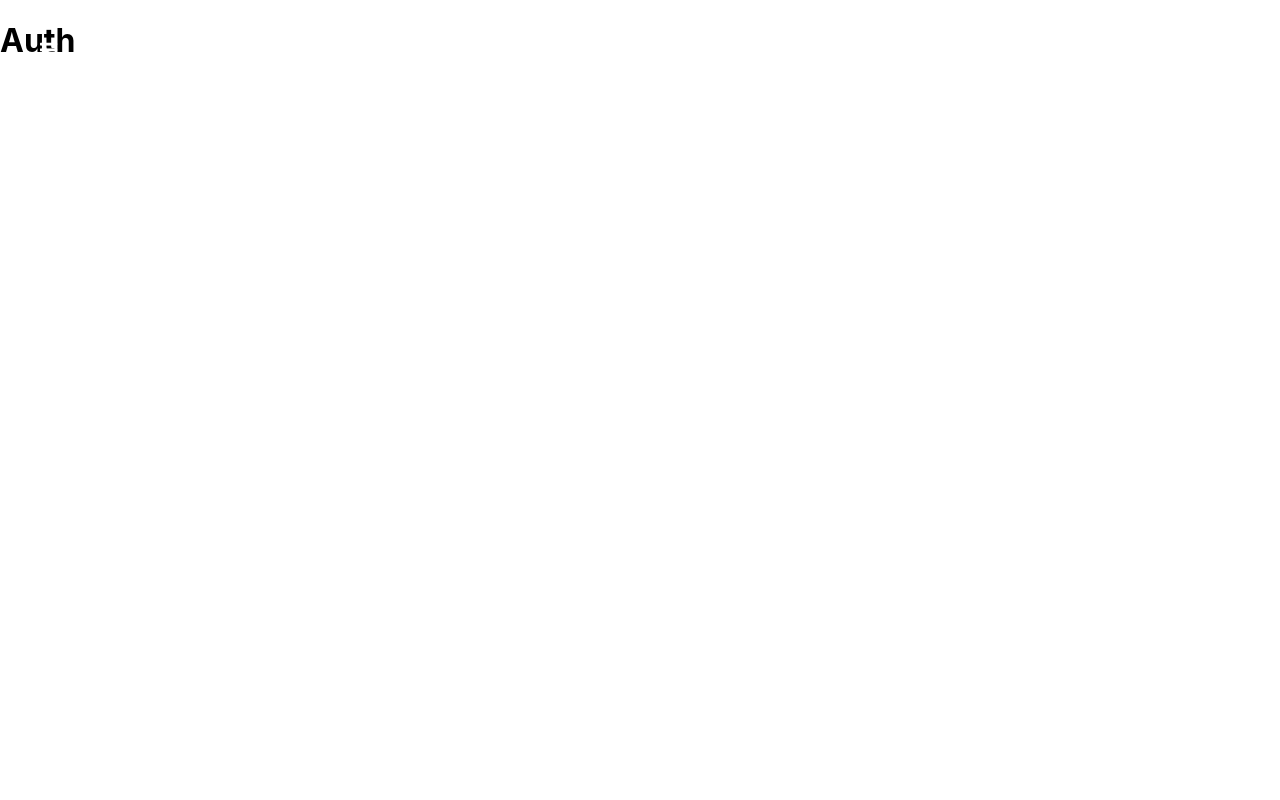
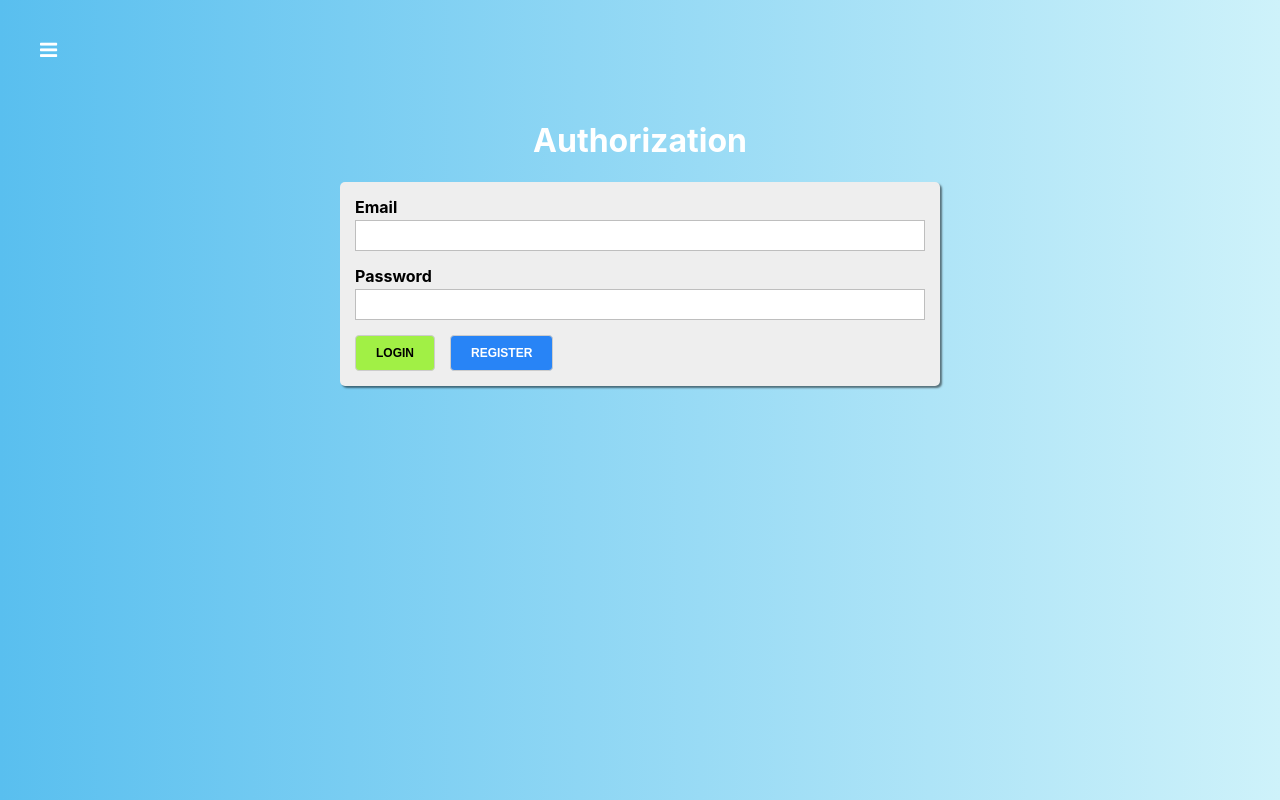
Before and after one commit to Dmitry567/React-Project, a React (Create React App) app: page /auth in a window 1280 px wide. Built offline with nearby package versions, Linux system fonts and the light colour scheme.

Commit message:
Did Login page and Text box component

```diff
--- a/src/components/FinishedQuiz/FinishedQuiz.js
+++ b/src/components/FinishedQuiz/FinishedQuiz.js
@@ -1,6 +1,9 @@
 import React from 'react';
 import classes from './FinishedQuiz.module.css';
 import Button from "../UI/Button/Button";
+import {Link} from 'react-router-dom';
+
+
 const FinishedQuiz = props => {
     const successCount = Object.keys(props.results).reduce((total, key) => {
         if (props.results[key] === 'success') {
@@ -47,7 +50,10 @@ const FinishedQuiz = props => {
 
            <div>
                <Button onClick={props.onRetry} type="primary">Repeat</Button>
-               <Button  type="success">Go to the test list</Button>
+               <Link to="/">
+                   <Button  type="success">Go to the test list</Button>
+               </Link>
+
            </div>
        </div>
    )
--- /dev/null
+++ b/src/components/UI/Input/Input.js
@@ -0,0 +1,38 @@
+import React from 'react';
+import classes from './Input.module.css';
+
+function isInvalid({valid, touched, shouldValidate}) {
+  return !valid && shouldValidate && touched
+}
+
+
+const Input = props => {
+  const inputType = props.type || 'text';
+  const cls = [classes.Input]
+    const htmlFor = `${inputType}-${Math.random()}`
+
+    if (isInvalid(props)) {
+      cls.push(classes.invalid)
+    }
+
+    return (
+        <div className={cls.join(' ')}>
+            <label htmlFor={htmlFor}>{props.label}</label>
+            <input
+                type={inputType}
+                id={htmlFor}
+                value={props.value}
+                onChange={props.onChange}
+            />
+
+            {
+                isInvalid(props)
+                 ? <span>{props.errorMessage || 'Enter the correct value'}</span>
+                    : null
+            }
+        </div>
+    )
+}
+
+
+export default Input
--- /dev/null
+++ b/src/components/UI/Input/Input.module.css
@@ -0,0 +1,32 @@
+.Input {
+    margin-bottom: 15px;
+
+}
+
+.Input label {
+    margin-bottom: 3px;
+    padding: 0;
+    display: block;
+    font-weight: bold;
+}
+
+.Input input {
+   display: block;
+    box-sizing: border-box;
+    border: 1px solid #bebebe;
+    padding: 7px;
+    margin: 0 0 5px;
+    width: 100%;
+    outline: none;
+    transition: all 300ms ease-in-out;
+}
+
+.Input span {
+    color: #f01f30;
+    font-size: 12px;
+    font-weight: bold;
+}
+
+.Input invalid label {
+    color: #f01f30;
+}
--- a/src/containers/Auth/Auth.js
+++ b/src/containers/Auth/Auth.js
@@ -1,11 +1,59 @@
 import React, {Component} from "react";
+import classes from './Auth.module.css';
+import Button from '../../components/UI/Button/Button';
+import Input from "../../components/UI/Input/Input";
 
 
 export default class Auth extends Component {
+
+
+    loginHandler = () => {
+
+    }
+
+    registerHandler = () => {
+
+    }
+
+    submitHandler = event => {
+        event.preventDefault()
+
+    }
+
     render() {
         return (
-            <div>
-                <h1>Auth</h1>
+            <div className={classes.Auth}>
+                <div>
+                    <h1>Authorization</h1>
+
+
+                    <form onSubmit={this.submitHandler} className={classes.AuthForm}>
+
+                        <Input
+                            label="Email"
+                        />
+
+                        <Input
+                            label="Password"
+                            errorMessage={'TEST'}
+                        />
+
+
+                       <Button
+                           type="success"
+                           onClick={this.loginHandler}
+                       >
+                           Login
+                       </Button>
+
+                        <Button
+                            type="primary"
+                            onClick={this.registerHandler}
+                        >
+                            Register
+                        </Button>
+                    </form>
+                </div>
             </div>
         )
     }
--- /dev/null
+++ b/src/containers/Auth/Auth.module.css
@@ -0,0 +1,29 @@
+.Auth {
+    display: flex;
+    justify-content: center;
+    padding-top: 100px;
+    flex-grow: 1;
+    width: 100%;
+    background: linear-gradient(270deg, #cef2fa 0%, #59bfef 100%);
+
+}
+
+
+.Auth > div {
+    width: 100%;
+    max-width: 600px;
+    padding: 0 20px;
+
+}
+
+.Auth h1 {
+    color: #fff;
+    text-align: center;
+}
+
+.AuthForm {
+     background: #eee;
+    box-shadow: 2px 2px 2px rgba(0, 0, 0, .5) ;
+    padding: 15px;
+    border-radius: 5px;
+}
```
